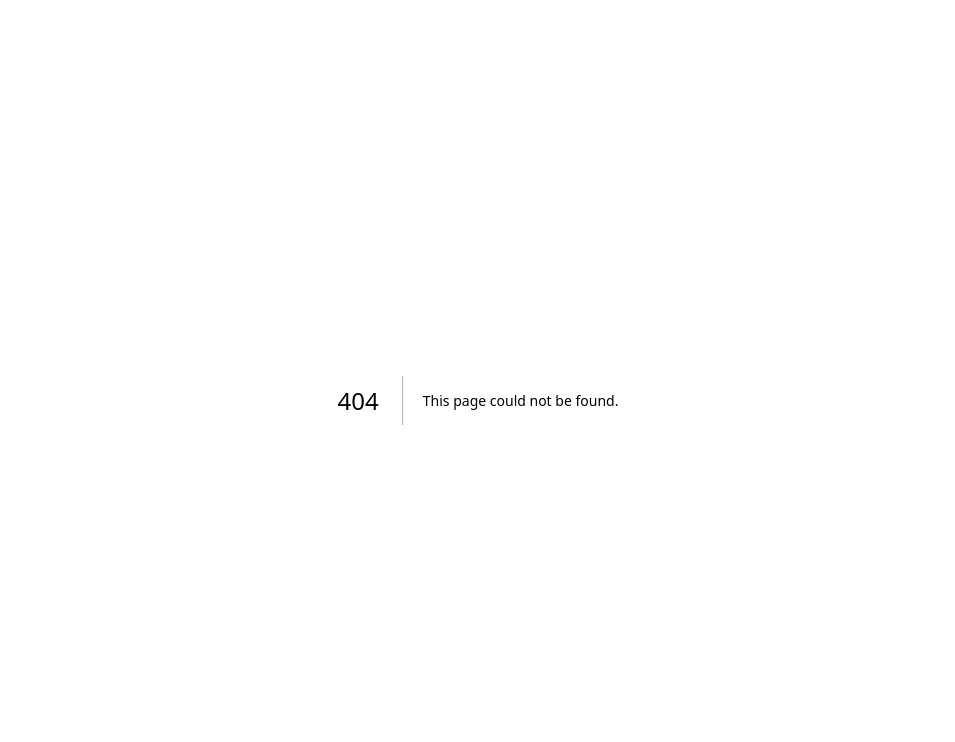
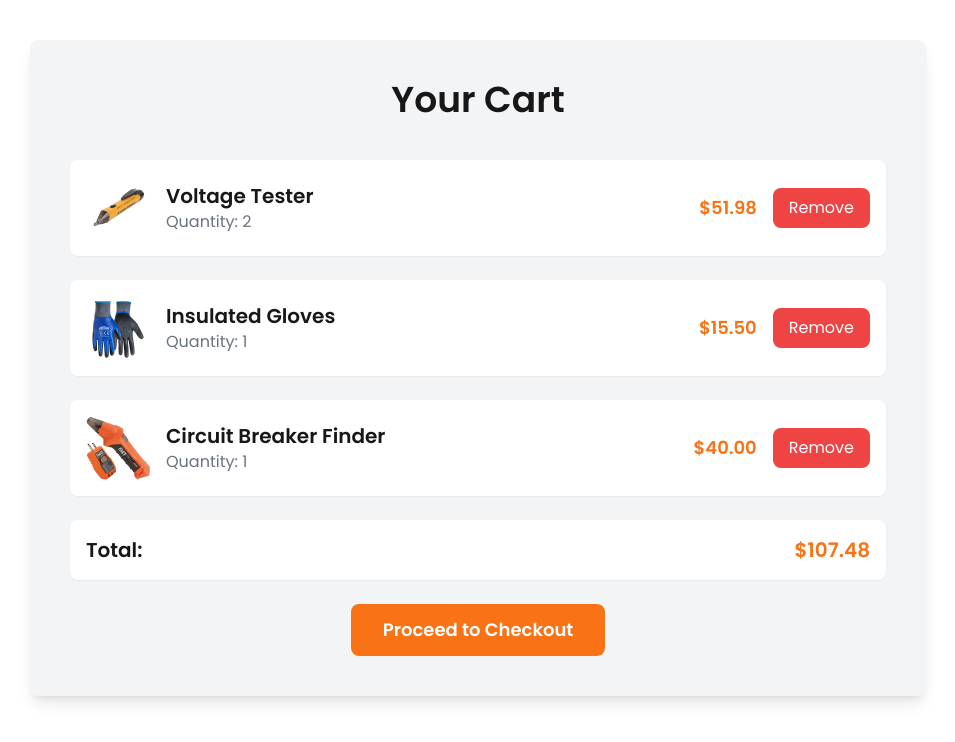
Before and after one commit to noorverma/venus-consulting, a Next.js app: page /cart in a window 1280 px wide. Before the commit this address had no page. Shown: the top 742 px of the page, without its empty margins (162-1117 px from the left). Built offline with nearby package versions, Linux system fonts and the light colour scheme.

Commit message:
Cart page created
Data inside the page is hard-coded for now

```diff
--- /dev/null
+++ b/app/cart/page.js
@@ -0,0 +1,87 @@
+'use client';
+import { useState } from 'react';
+
+const CartPage = () => {
+  // Using the provided product information as the initial cart items
+  const [cartItems, setCartItems] = useState([
+    {
+      id: 1,
+      name: 'Voltage Tester',
+      price: 25.99,
+      quantity: 2,
+      image: '/voltagetester.png',
+    },
+    {
+      id: 2,
+      name: 'Insulated Gloves',
+      price: 15.50,
+      quantity: 1,
+      image: '/insulatedgloves.jpeg',
+    },
+    {
+      id: 3,
+      name: 'Circuit Breaker Finder',
+      price: 40.00,
+      quantity: 1,
+      image: '/circuitbreakerfinder.png',
+    },
+  ]);
+
+  // Function to calculate total price
+  const calculateTotal = () => {
+    return cartItems.reduce((acc, item) => acc + item.price * item.quantity, 0).toFixed(2);
+  };
+
+  // Function to handle removing items from the cart
+  const removeFromCart = (id) => {
+    setCartItems(cartItems.filter(item => item.id !== id));
+  };
+
+  return (
+    <main className="max-w-4xl mx-auto p-10 text-center bg-gray-100 rounded-lg shadow-lg mt-10">
+      <h1 className="text-4xl font-bold mb-10">Your Cart</h1>
+
+      {cartItems.length === 0 ? (
+        <p className="text-2xl text-gray-700">Your cart is empty.</p>
+      ) : (
+        <div className="space-y-6">
+          {cartItems.map((item) => (
+            <div key={item.id} className="flex justify-between items-center bg-white p-4 rounded-lg shadow-sm">
+              <div className="flex items-center">
+                <img src={item.image} alt={item.name} className="h-16 w-16 object-cover rounded-lg mr-4" />
+                <div className="text-left">
+                  <h2 className="text-xl font-semibold">{item.name}</h2>
+                  <p className="text-gray-500">Quantity: {item.quantity}</p>
+                </div>
+              </div>
+              <div className="flex items-center">
+                <p className="text-lg font-bold text-orange-500 mr-4">${(item.price * item.quantity).toFixed(2)}</p>
+                <button
+                  onClick={() => removeFromCart(item.id)}
+                  className="text-white bg-red-500 hover:bg-red-600 rounded-lg px-4 py-2 transition duration-300"
+                >
+                  Remove
+                </button>
+              </div>
+            </div>
+          ))}
+
+          {/* Cart total section */}
+          <div className="flex justify-between items-center bg-white p-4 rounded-lg shadow-sm">
+            <p className="text-xl font-bold">Total:</p>
+            <p className="text-xl font-bold text-orange-500">${calculateTotal()}</p>
+          </div>
+
+          {/* Checkout button */}
+          <button
+            className="bg-orange-500 text-white text-lg font-bold py-3 px-8 rounded-lg hover:bg-orange-600 transition duration-300"
+          >
+            Proceed to Checkout
+          </button>
+        </div>
+      )}
+    </main>
+  );
+};
+
+export default CartPage;
```
